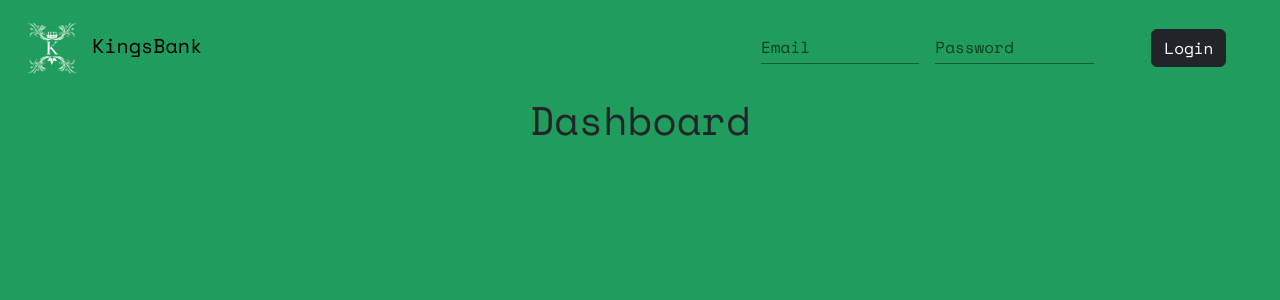
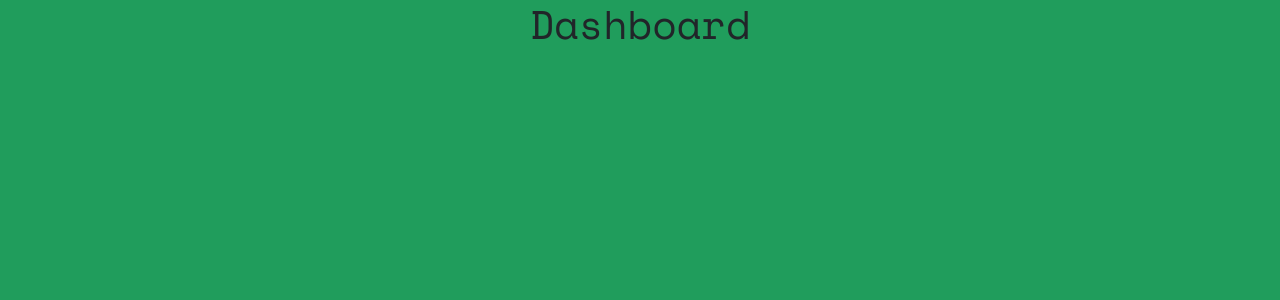
Before and after one commit to kuvii/Proyecto-FCT, a React (Create React App) app in the folder frontend/: page /my in a window 1280 px wide. Shown: the top 300 px of the page. Built offline with nearby package versions, Linux system fonts and the light colour scheme.

Commit message:
[refactor] remove navbar on outlet routes

```diff
--- a/frontend/src/app/KingsbankApp.jsx
+++ b/frontend/src/app/KingsbankApp.jsx
@@ -1,14 +1,16 @@
 import React from 'react'
 import { Route, Routes } from 'react-router-dom'
 import Home from '../screens/home/Home'
-import MainNavbar from '../components/navbar/MainNavbar'
+import Body from '../layout/body/Body'
 
 const KingsbankApp = () => {
   return (
     <div>
-      <MainNavbar />
       <Routes>
-        <Route path='/' element={<Home/>}/>
+        <Route element={<Body/>}>
+          <Route path='/' element={<Home/>}/>
+        </Route>
+
         <Route path='/my' element={<h1>Dashboard</h1>}/>
       </Routes>
     </div>
```
